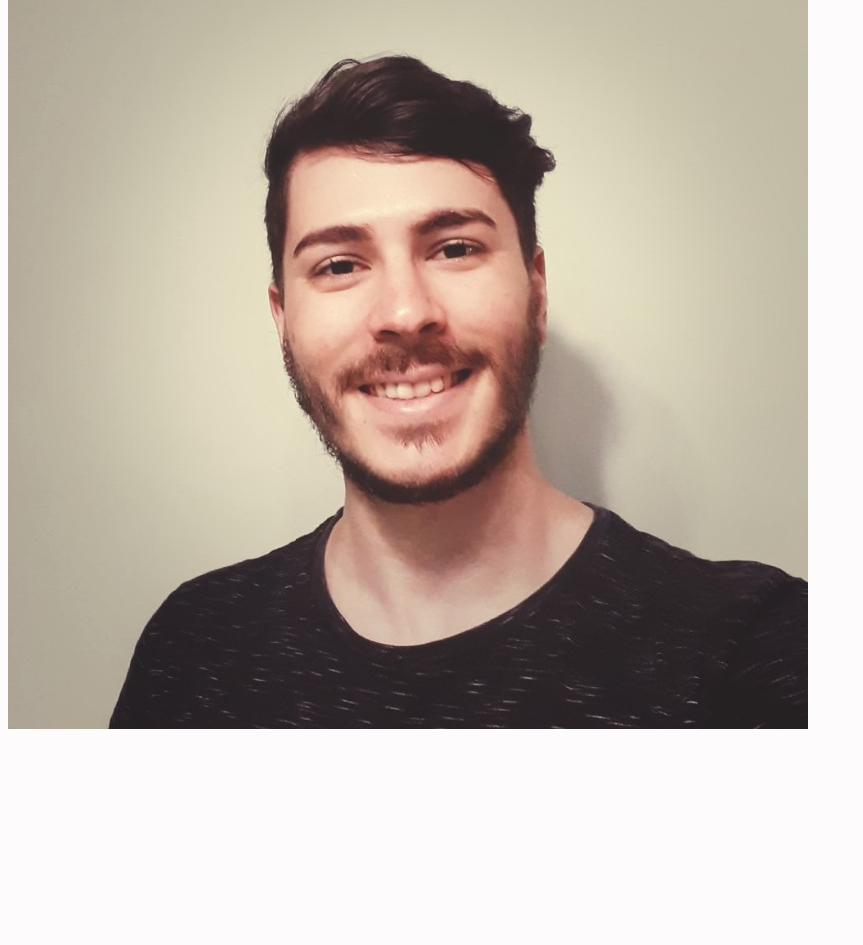
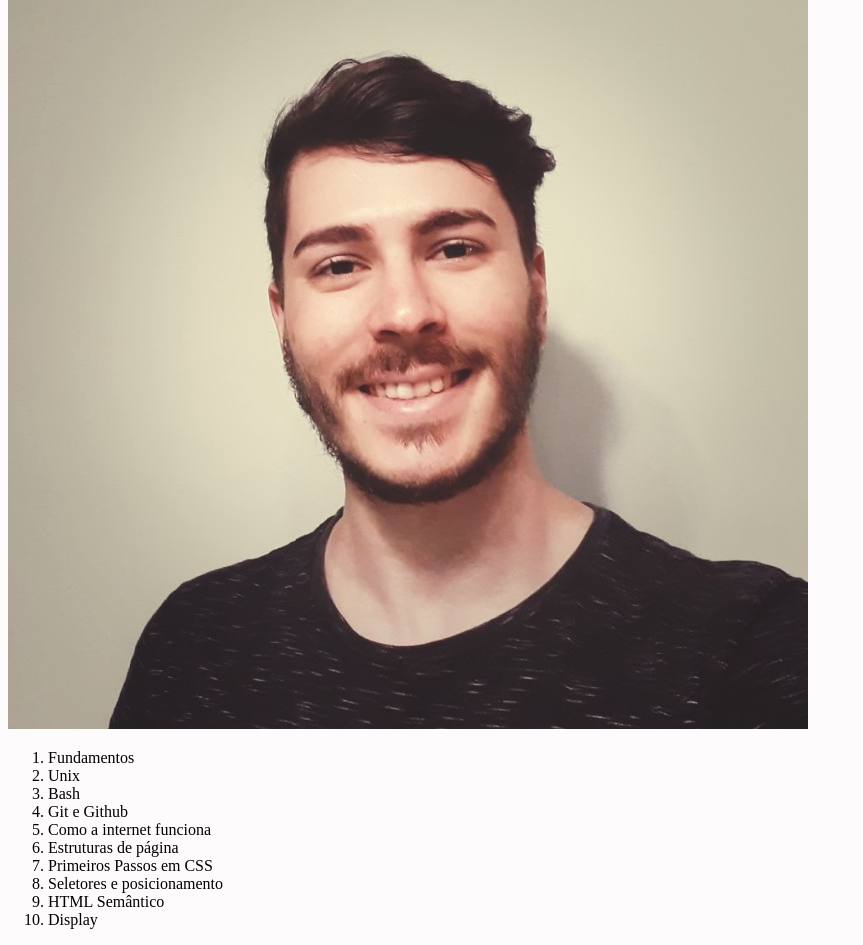
Before and after one commit to braien-machado/lessons-learned, a website: page index.html in a window 1280 px wide. Shown: the part 79-1024 px from the top of the page, without its empty margins (0-863 px from the left). Before the commit the page ends 820 px from the top, so only its background shows below. Drawn offline with Linux system fonts and the light colour scheme.

Commit message:
requisito 4:adiciona uma lista de licoes aprendidas a pagina

```diff
--- a/index.html
+++ b/index.html
@@ -11,5 +11,17 @@
     <h1 id="titulo">Título</h1>
   </header>
   <img id="minha_foto" src="foto_perfil.jpeg" alt="foto de Braien Machado sorrindo">
+  <ol id="licoes_aprendidas">
+    <li>Fundamentos</li>
+    <li>Unix</li>
+    <li>Bash</li>
+    <li>Git e Github</li>
+    <li>Como a internet funciona</li>
+    <li>Estruturas de página</li>
+    <li>Primeiros Passos em CSS</li>
+    <li>Seletores e posicionamento</li>
+    <li>HTML Semântico</li>
+    <li>Display</li>
+  </ol>
 </body>
 </html>
```
